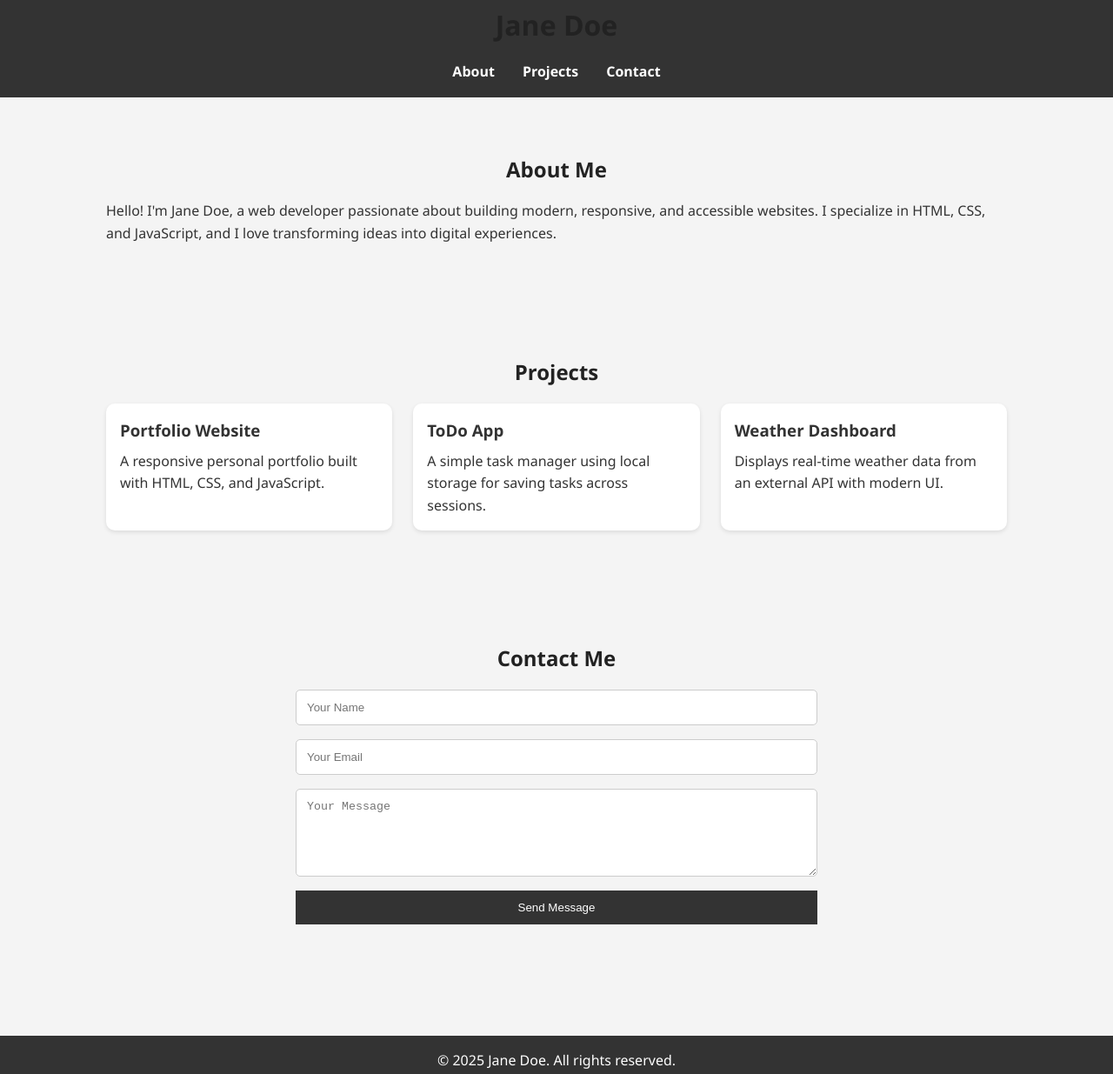
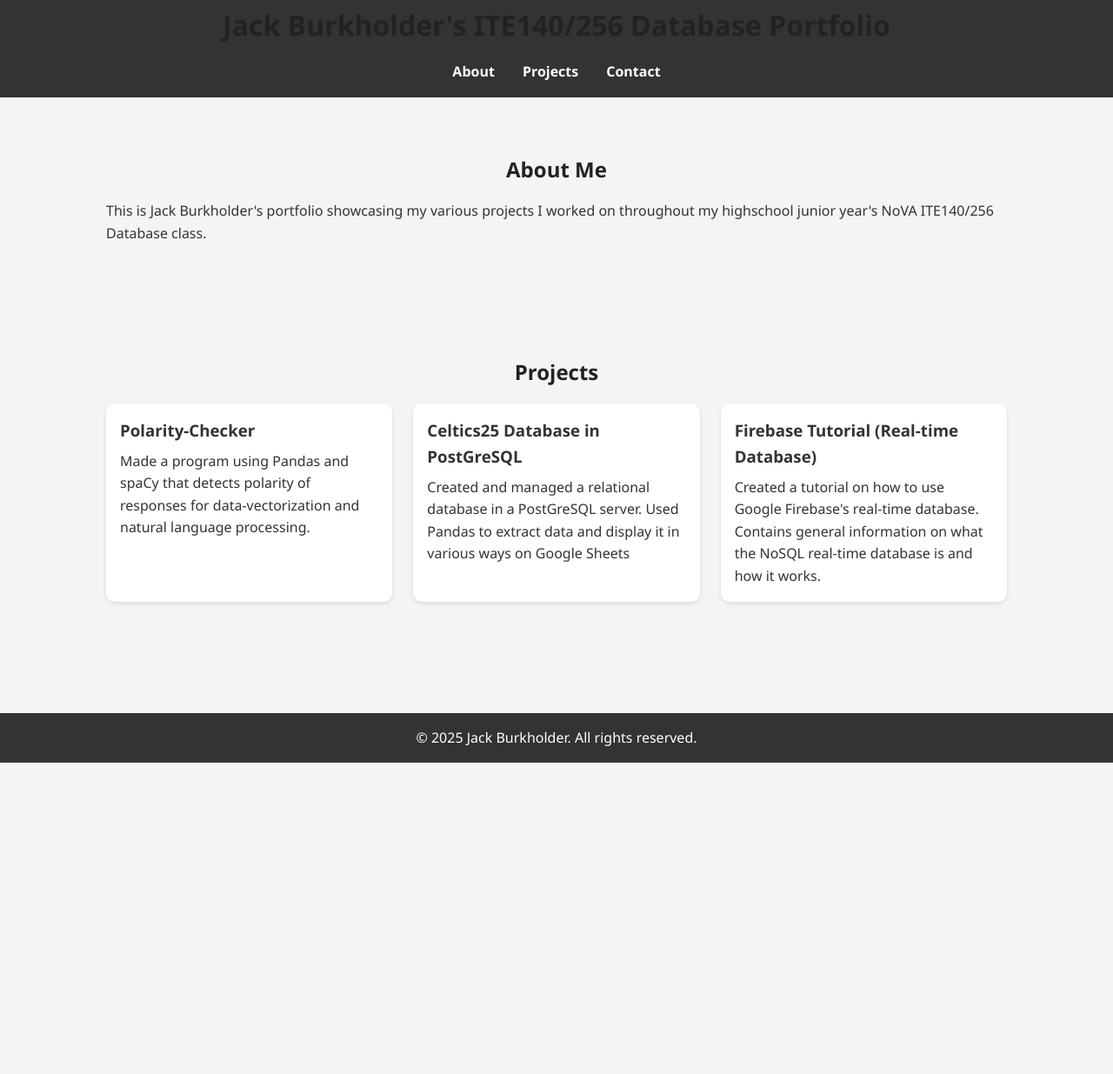
Before and after one commit to jackaaburk/MyPortfolio, a plain HTML site: page index.html in a window 1280 px wide. Shown: the part 13-1248 px from the top of the page at 87% size. After the commit the page ends 890 px from the top, so only its background shows below. Drawn offline with Linux system fonts and the light colour scheme.

Commit message:
replaced template text

```diff
--- a/index.html
+++ b/index.html
@@ -130,7 +130,7 @@
 <body>
 
   <header>
-    <h1>Jane Doe</h1>
+    <h1>Jack Burkholder's ITE140/256 Database Portfolio</h1>
     <nav>
       <a href="#about">About</a>
       <a href="#projects">Projects</a>
@@ -141,40 +141,30 @@
   <div class="container">
     <section id="about">
       <h2>About Me</h2>
-      <p>Hello! I'm Jane Doe, a web developer passionate about building modern, responsive, and accessible websites. I specialize in HTML, CSS, and JavaScript, and I love transforming ideas into digital experiences.</p>
+      <p>This is Jack Burkholder's portfolio showcasing my various projects I worked on throughout my highschool junior year's NoVA ITE140/256 Database class.</p>
     </section>
 
     <section id="projects">
       <h2>Projects</h2>
       <div class="projects-grid">
         <div class="project-card">
-          <h3>Portfolio Website</h3>
-          <p>A responsive personal portfolio built with HTML, CSS, and JavaScript.</p>
+          <h3>Polarity-Checker</h3>
+          <p>Made a program using Pandas and spaCy that detects polarity of responses for data-vectorization and natural language processing.</p>
         </div>
         <div class="project-card">
-          <h3>ToDo App</h3>
-          <p>A simple task manager using local storage for saving tasks across sessions.</p>
+          <h3>Celtics25 Database in PostGreSQL</h3>
+          <p>Created and managed a relational database in a PostGreSQL server. Used Pandas to extract data and display it in various ways on Google Sheets</p>
         </div>
         <div class="project-card">
-          <h3>Weather Dashboard</h3>
-          <p>Displays real-time weather data from an external API with modern UI.</p>
+          <h3>Firebase Tutorial (Real-time Database)</h3>
+          <p>Created a tutorial on how to use Google Firebase's real-time database. Contains general information on what the NoSQL real-time database is and how it works.</p>
         </div>
       </div>
-    </section>
-
-    <section id="contact">
-      <h2>Contact Me</h2>
-      <form class="contact-form" id="contactForm">
-        <input type="text" id="name" placeholder="Your Name" required />
-        <input type="email" id="email" placeholder="Your Email" required />
-        <textarea id="message" rows="5" placeholder="Your Message" required></textarea>
-        <button type="submit">Send Message</button>
-      </form>
     </section>
   </div>
 
   <footer>
-    <p>&copy; 2025 Jane Doe. All rights reserved.</p>
+    <p>&copy; 2025 Jack Burkholder. All rights reserved.</p>
   </footer>
 
   <script>
```
